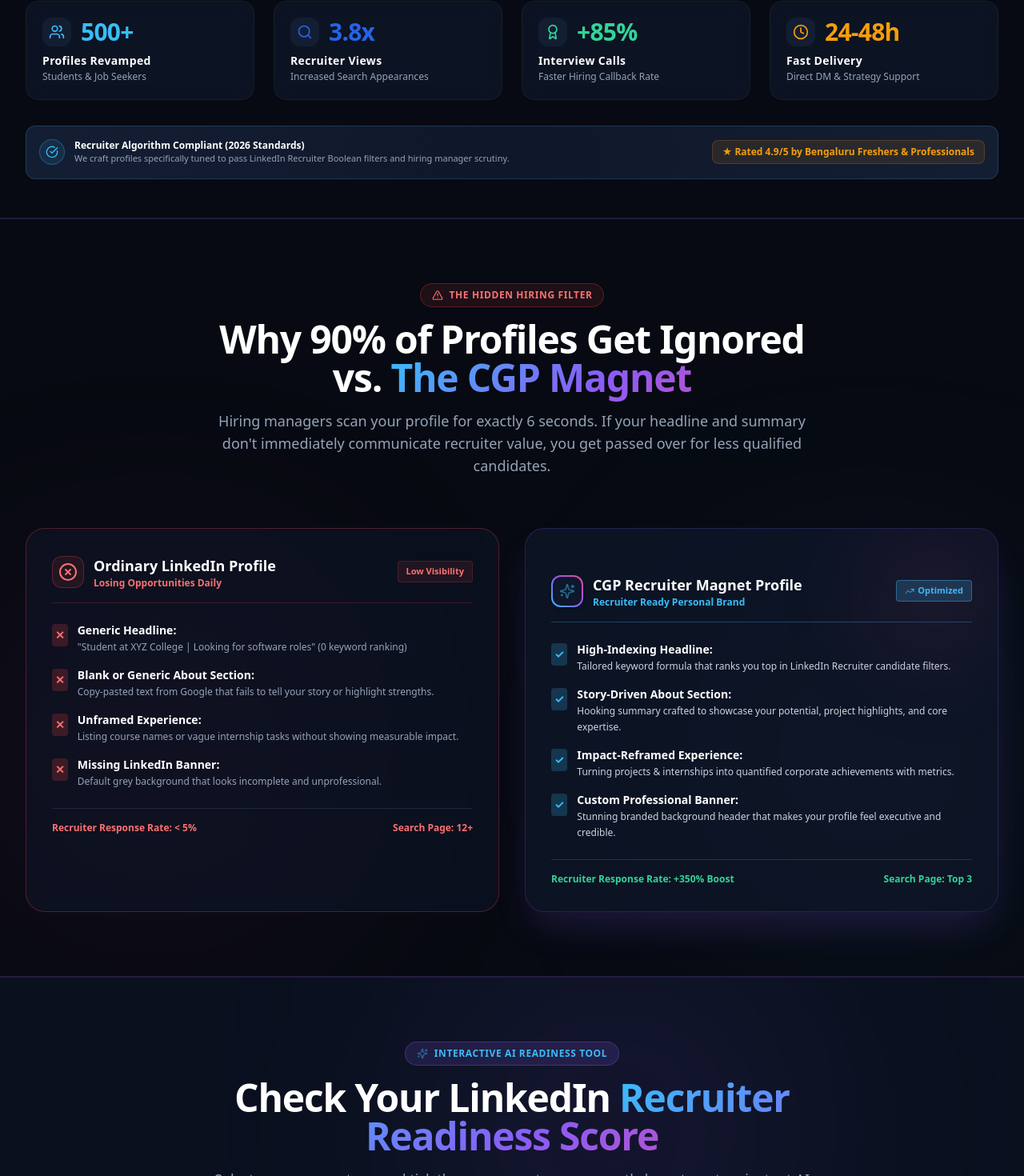
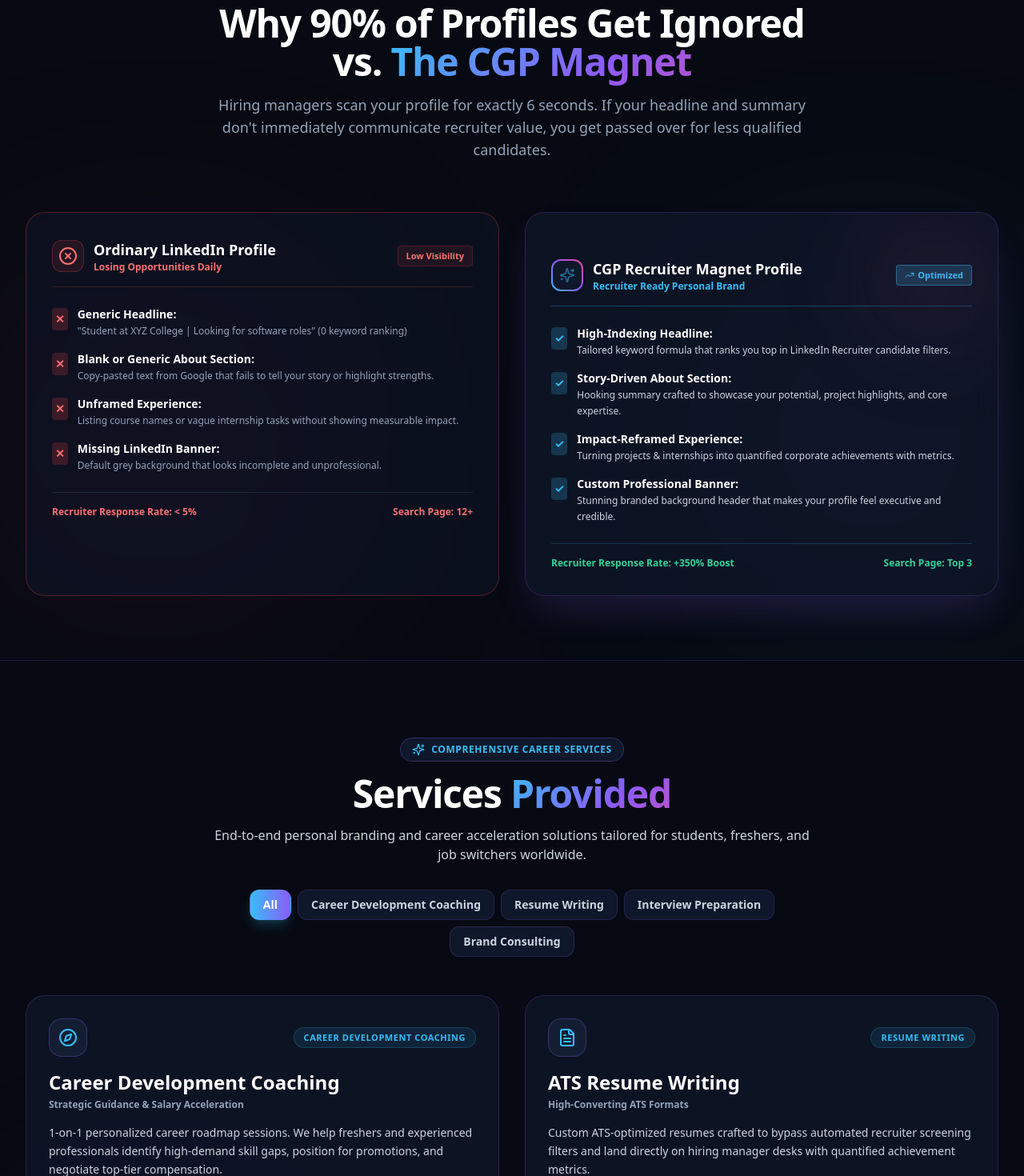
Before and after one commit to SaNjAy-bRo/career-growth-partner, a Next.js app: page / in a window 1280 px wide. Shown: the part 1309-2779 px from the top of the page at 80% size. Built offline with nearby package versions, Linux system fonts and the light colour scheme.

Commit message:
Reordered page sections (Hero -> We Show -> Services -> Packages -> Success Stories -> Free Resources -> FAQs) and updated Hero & Services components

```diff
--- a/src/app/page.tsx
+++ b/src/app/page.tsx
@@ -3,13 +3,11 @@
 import { useState } from "react";
 import Navbar from "@/components/Navbar";
 import Hero from "@/components/Hero";
-import StatsBanner from "@/components/StatsBanner";
 import ProblemVsSolution from "@/components/ProblemVsSolution";
-import AiProfileAuditTool from "@/components/AiProfileAuditTool";
 import ServicesGrid from "@/components/ServicesGrid";
-import BeforeAfterShowcase from "@/components/BeforeAfterShowcase";
 import PackagesSection from "@/components/PackagesSection";
 import Testimonials from "@/components/Testimonials";
+import AiProfileAuditTool from "@/components/AiProfileAuditTool";
 import FaqSection from "@/components/FaqSection";
 import Footer from "@/components/Footer";
 import AuditModal from "@/components/AuditModal";
@@ -27,40 +25,34 @@ export default function Home() {
 
   return (
     <main className="min-h-screen bg-cgp-bg text-white selection:bg-cgp-cyan selection:text-cgp-bg">
-      {/* Top Header Navigation */}
+      {/* 1. Top Header Navigation */}
       <Navbar onOpenAuditModal={handleOpenAuditModal} />
 
-      {/* Hero Section with Gemini Illuminations */}
+      {/* 2. Hero Section */}
       <Hero onOpenAuditModal={handleOpenAuditModal} />
 
-      {/* Stats & Trust Banner */}
-      <StatsBanner />
-
-      {/* Problem vs Solution */}
+      {/* 3. We Show: Problem vs Solution Transformation */}
       <ProblemVsSolution />
 
-      {/* Interactive AI Score Calculator Tool */}
+      {/* 4. Services Provided (Career Coaching, Resume Writing, Interview Prep, Brand Consulting) */}
+      <ServicesGrid onOpenAuditModal={handleOpenAuditModal} />
+
+      {/* 5. Packages & Pricing */}
+      <PackagesSection onOpenAuditModal={handleOpenAuditModal} />
+
+      {/* 6. Success Stories (Testimonials & Outcomes) */}
+      <Testimonials />
+
+      {/* 7. Some Free Resources (Interactive AI Score Readiness Tool) */}
       <AiProfileAuditTool onOpenAuditModal={handleOpenAuditModal} />
 
-      {/* Core Services Grid */}
-      <ServicesGrid onOpenAuditModal={handleOpenAuditModal} />
-
-      {/* Before vs After Profile Transformation Showcase */}
-      <BeforeAfterShowcase />
-
-      {/* Service Packages & Pricing */}
-      <PackagesSection onOpenAuditModal={handleOpenAuditModal} />
-
-      {/* Real Reviews & Testimonials */}
-      <Testimonials />
-
-      {/* Frequently Asked Questions */}
+      {/* 8. FAQs */}
       <FaqSection />
 
-      {/* High-Converting Footer */}
+      {/* 9. High-Converting Footer */}
       <Footer onOpenAuditModal={handleOpenAuditModal} />
 
-      {/* Interactive Free Audit Booking Modal */}
+      {/* Audit Modal Dialog */}
       <AuditModal isOpen={isAuditModalOpen} onClose={handleCloseAuditModal} />
     </main>
   );
--- a/src/components/Hero.tsx
+++ b/src/components/Hero.tsx
@@ -35,12 +35,6 @@ export default function Hero({ onOpenAuditModal }: HeroProps) {
         <div className="grid lg:grid-cols-12 gap-12 lg:gap-8 items-center">
           {/* Left Column: Copy & CTAs */}
           <div className="lg:col-span-7 space-y-6 text-center lg:text-left">
-            {/* Top Pill Badge */}
-            <div className="inline-flex items-center gap-2 px-4 py-1.5 rounded-full bg-cgp-card/90 border border-cgp-purple/40 text-cgp-cyan text-xs font-bold uppercase tracking-wider shadow-lg backdrop-blur-md">
-              <Sparkles className="w-4 h-4 text-cgp-cyan animate-pulse" />
-              <span>AI-Powered Personal Branding</span>
-            </div>
-
             {/* Headline */}
             <h1 className="text-4xl sm:text-5xl lg:text-6xl font-black text-white tracking-tight leading-[1.12]">
               We Turn LinkedIn Profiles into{" "}
@@ -65,7 +59,7 @@ export default function Hero({ onOpenAuditModal }: HeroProps) {
                 }`}
               >
                 <Award className="w-4 h-4" />
-                <span>For Students & Freshers</span>
+                <span>For Students</span>
               </button>
               <button
                 onClick={() => setActiveTab("jobseeker")}
@@ -76,7 +70,7 @@ export default function Hero({ onOpenAuditModal }: HeroProps) {
                 }`}
               >
                 <Briefcase className="w-4 h-4" />
-                <span>For Job Seekers & Switchers</span>
+                <span>For Job Seekers</span>
               </button>
             </div>
 
@@ -189,8 +183,8 @@ export default function Hero({ onOpenAuditModal }: HeroProps) {
         </div>
       </div>
 
-      {/* Bottom Glowing Particle Wave Canvas */}
-      <div className="relative z-10 pt-4 pb-20">
+      {/* Mobile Background Wave & Desktop Bottom Wave Canvas */}
+      <div className="absolute inset-0 z-0 opacity-80 pointer-events-none sm:relative sm:z-10 sm:pt-4 sm:pb-20 sm:opacity-95">
         <GeminiWaveCanvas />
       </div>
     </section>
--- a/src/components/ServicesGrid.tsx
+++ b/src/components/ServicesGrid.tsx
@@ -1,14 +1,14 @@
 "use client";
 
+import { useState } from "react";
 import {
-  GraduationCap,
-  Briefcase,
-  Search,
-  BookOpen,
-  TrendingUp,
-  FileCheck,
+  Compass,
+  FileText,
+  UserCheck,
+  Award,
   ArrowUpRight,
   Sparkles,
+  CheckCircle2,
 } from "lucide-react";
 
 interface ServicesGridProps {
@@ -16,148 +16,167 @@ interface ServicesGridProps {
 }
 
 export default function ServicesGrid({ onOpenAuditModal }: ServicesGridProps) {
+  const [selectedTag, setSelectedTag] = useState<string>("All");
+
+  const serviceCategories = [
+    "All",
+    "Career Development Coaching",
+    "Resume Writing",
+    "Interview Preparation",
+    "Brand Consulting",
+  ];
+
   const services = [
     {
-      icon: GraduationCap,
-      title: "Student Profile Makeover",
-      subtitle: "First Impression Excellence",
+      category: "Career Development Coaching",
+      icon: Compass,
+      title: "Career Development Coaching",
+      subtitle: "Strategic Guidance & Salary Acceleration",
       description:
-        "Build a commanding corporate brand as a college student. Convert academic assignments, tech stacks, and campus roles into recruiter-ready proof of ability.",
-      tags: ["Student Branding", "Fresher Positioning", "Academic Reframing"],
+        "1-on-1 personalized career roadmap sessions. We help freshers and experienced professionals identify high-demand skill gaps, position for promotions, and negotiate top-tier compensation.",
+      features: [
+        "1-on-1 Strategic Career Assessment",
+        "Target Role & Industry Roadmap",
+        "Offer & Salary Negotiation Playbook",
+      ],
       color: "from-cgp-cyan via-cgp-blue to-cgp-purple",
     },
     {
-      icon: Briefcase,
-      title: "Job Seeker Transformation",
-      subtitle: "Recruiter Magnet Blueprint",
+      category: "Resume Writing",
+      icon: FileText,
+      title: "ATS Resume Writing",
+      subtitle: "High-Converting ATS Formats",
       description:
-        "Make your profile impossible to miss for HR managers. We align your experience with active market demands to generate high-paying interview calls.",
-      tags: ["Recruiter Search", "Career Transition", "High Callback Rate"],
+        "Custom ATS-optimized resumes crafted to bypass automated recruiter screening filters and land directly on hiring manager desks with quantified achievement metrics.",
+      features: [
+        "ATS Keyword & Schema Parsing",
+        "Executive & Fresher Role Customization",
+        "Editable Word & PDF Deliverables",
+      ],
       color: "from-cgp-purple via-cgp-pink to-cgp-blue",
     },
     {
-      icon: Search,
-      title: "Headline SEO Optimization",
-      subtitle: "Rank Top in Candidate Search",
+      category: "Interview Preparation",
+      icon: UserCheck,
+      title: "Interview Preparation",
+      subtitle: "Mock Interviews & Pitch Mastery",
       description:
-        "Replace generic headlines with search-indexed formulas that make your profile pop up first when recruiters filter by target role keywords.",
-      tags: ["Keyword Indexing", "ATS Search", "Recruiter Boolean"],
+        "Master high-stakes technical & behavioral interview rounds. Practice with industry mentors, refine your elevator pitch, and answer STAR-method questions with bulletproof confidence.",
+      features: [
+        "Mock Technical & HR Interviews",
+        "STAR Method Answer Structuring",
+        "Confidence & Elevator Pitch Coaching",
+      ],
       color: "from-cgp-cyan to-cgp-indigo",
     },
     {
-      icon: BookOpen,
-      title: "About Section Storywriting",
-      subtitle: "Hooking Career Narrative",
+      category: "Brand Consulting",
+      icon: Award,
+      title: "LinkedIn Brand Consulting",
+      subtitle: "Recruiter Magnet Optimization",
       description:
-        "Tell your personal journey with punchy, high-impact storytelling. Create instant emotional connection while showcasing core technical competencies.",
-      tags: ["Personal Branding", "Storytelling", "Executive Pitch"],
+        "Transform your LinkedIn profile into an automated inbound lead engine. We optimize your headline, about section, featured media, and algorithm search index.",
+      features: [
+        "Search Keyword & Index Optimization",
+        "Executive About Section Storytelling",
+        "Inbound Recruiter Outreach Hook",
+      ],
       color: "from-cgp-pink to-purple-600",
-    },
-    {
-      icon: TrendingUp,
-      title: "Experience Reframing",
-      subtitle: "Turn Tasks into Achievements",
-      description:
-        "Transform routine job duties and internship tasks into quantified corporate achievements with metrics, tool tags, and quantifiable results.",
-      tags: ["Metrics & Impact", "Skill Mapping", "Corporate Reframing"],
-      color: "from-amber-500 to-cgp-pink",
-    },
-    {
-      icon: FileCheck,
-      title: "Resume & Profile Alignment",
-      subtitle: "360° Personal Brand Sync",
-      description:
-        "Ensure seamless consistency between your resume, portfolio links, and LinkedIn presence so hiring managers see a unified top-tier candidate.",
-      tags: ["Resume Sync", "Portfolio Integration", "Brand Unity"],
-      color: "from-emerald-400 to-cgp-cyan",
     },
   ];
 
+  const filteredServices =
+    selectedTag === "All"
+      ? services
+      : services.filter((s) => s.category === selectedTag);
+
   return (
-    <section id="services" className="py-20 bg-cgp-bg text-white relative overflow-hidden border-y border-cgp-purple/20">
-      {/* Gemini Background Orbs */}
-      <div className="absolute top-1/3 left-10 w-96 h-96 bg-cgp-purple/15 rounded-full blur-[140px] pointer-events-none" />
-      <div className="absolute bottom-10 right-10 w-96 h-96 bg-cgp-cyan/15 rounded-full blur-[140px] pointer-events-none" />
+    <section id="services" className="py-24 bg-cgp-bg text-white relative overflow-hidden">
+      {/* Background Accent Glow */}
+      <div className="absolute top-1/2 left-0 w-96 h-96 bg-cgp-purple/10 rounded-full blur-[120px] pointer-events-none" />
+      <div className="absolute bottom-0 right-0 w-96 h-96 bg-cgp-cyan/10 rounded-full blur-[120px] pointer-events-none" />
 
-      <div className="max-w-7xl mx-auto px-4 sm:px-6 lg:px-8 relative z-10">
+      <div className="max-w-7xl mx-auto px-4 sm:px-6 lg:px-8 relative z-10 space-y-12">
         {/* Section Header */}
-        <div className="text-center max-w-3xl mx-auto space-y-4 mb-16">
-          <div className="inline-flex items-center gap-2 px-3.5 py-1.5 rounded-full bg-cgp-purple/15 border border-cgp-purple/30 text-cgp-cyan text-xs font-bold uppercase tracking-wider shadow-sm">
-            <Sparkles className="w-3.5 h-3.5 animate-pulse text-cgp-cyan" />
-            <span>Tailored Solutions</span>
+        <div className="text-center space-y-4 max-w-3xl mx-auto">
+          <div className="inline-flex items-center gap-2 px-3.5 py-1.5 rounded-full bg-cgp-card border border-cgp-purple/30 text-cgp-cyan text-xs font-bold uppercase tracking-wider">
+            <Sparkles className="w-4 h-4 text-cgp-cyan" />
+            <span>Comprehensive Career Services</span>
           </div>
+          <h2 className="text-3xl sm:text-4xl lg:text-5xl font-black tracking-tight text-white">
+            Services <span className="gemini-text-gradient">Provided</span>
+          </h2>
+          <p className="text-slate-300 text-sm sm:text-base">
+            End-to-end personal branding and career acceleration solutions tailored for students, freshers, and job switchers worldwide.
+          </p>
 
-          <h2 className="text-3xl sm:text-4xl lg:text-5xl font-black text-white tracking-tight">
-            Our Core Career Transformation{" "}
-            <span className="gemini-text-gradient">
-              Services
-            </span>
-          </h2>
-
-          <p className="text-base sm:text-lg text-cgp-textMuted leading-relaxed">
-            From fresher positioning to recruiter search optimization, we provide end-to-end profile makeovers that get you noticed.
-          </p>
+          {/* Filter Badges matching screenshot */}
+          <div className="flex flex-wrap items-center justify-center gap-2 pt-4">
+            {serviceCategories.map((category, idx) => (
+              <button
+                key={idx}
+                onClick={() => setSelectedTag(category)}
+                className={`px-4 py-2 rounded-xl text-xs sm:text-sm font-bold transition-all border ${
+                  selectedTag === category
+                    ? "bg-gradient-to-r from-cgp-cyan to-cgp-purple text-white border-transparent shadow-lg shadow-cgp-cyan/20"
+                    : "bg-cgp-card text-slate-300 border-cgp-purple/20 hover:border-cgp-cyan/50 hover:text-white"
+                }`}
+              >
+                {category}
+              </button>
+            ))}
+          </div>
         </div>
 
-        {/* Services Grid */}
-        <div className="grid md:grid-cols-2 lg:grid-cols-3 gap-6 sm:gap-8">
-          {services.map((service, idx) => {
-            const IconComp = service.icon;
+        {/* Services Cards Grid */}
+        <div className="grid md:grid-cols-2 gap-6 sm:gap-8">
+          {filteredServices.map((service, idx) => {
+            const Icon = service.icon;
             return (
               <div
                 key={idx}
-                className="group relative glass-card glass-card-hover rounded-3xl p-6 sm:p-8 flex flex-col justify-between border border-cgp-purple/25 transition-all duration-300"
+                className="glass-card rounded-3xl p-7 border border-cgp-purple/25 hover:border-cgp-cyan/50 transition-all duration-300 flex flex-col justify-between group bg-cgp-card/90 space-y-6"
               >
                 <div className="space-y-4">
-                  {/* Top Bar */}
                   <div className="flex items-center justify-between">
-                    <div className={`w-12 h-12 rounded-xl bg-gradient-to-br ${service.color} p-0.5 shadow-lg shadow-cgp-purple/20`}>
-                      <div className="w-full h-full bg-cgp-card rounded-[10px] flex items-center justify-center text-cgp-cyan">
-                        <IconComp className="w-6 h-6" />
-                      </div>
+                    <div className="w-12 h-12 rounded-2xl bg-cgp-surface border border-cgp-purple/30 flex items-center justify-center text-cgp-cyan group-hover:scale-110 transition-transform">
+                      <Icon className="w-6 h-6" />
                     </div>
-                    <span className="text-xs text-cgp-textMuted font-mono">0{idx + 1}</span>
+                    <span className="text-[11px] font-bold text-cgp-cyan uppercase tracking-wider px-3 py-1 rounded-full bg-cgp-cyan/10 border border-cgp-cyan/20">
+                      {service.category}
+                    </span>
                   </div>
 
-                  {/* Title */}
                   <div>
-                    <h3 className="text-xl font-bold text-white group-hover:text-cgp-cyan transition-colors">
+                    <h3 className="text-xl sm:text-2xl font-black text-white group-hover:text-cgp-cyan transition-colors">
                       {service.title}
                     </h3>
-                    <p className="text-xs font-bold text-cgp-cyan mt-0.5">{service.subtitle}</p>
+                    <p className="text-xs font-bold text-slate-400 mt-1">
+                      {service.subtitle}
+                    </p>
                   </div>
 
-                  {/* Description */}
-                  <p className="text-xs sm:text-sm text-cgp-textMuted leading-relaxed">
+                  <p className="text-sm text-slate-300 leading-relaxed">
                     {service.description}
                   </p>
 
-                  {/* Tags */}
-                  <div className="flex flex-wrap gap-1.5 pt-2">
-                    {service.tags.map((tag, tIdx) => (
-                      <span
-                        key={tIdx}
-                        className="px-2.5 py-1 rounded-md text-[10px] font-medium bg-cgp-surface text-slate-300 border border-white/5"
-                      >
-                        #{tag}
-                      </span>
+                  <div className="space-y-2 pt-2 border-t border-slate-800">
+                    {service.features.map((feat, fIdx) => (
+                      <div key={fIdx} className="flex items-center gap-2 text-xs text-slate-200">
+                        <CheckCircle2 className="w-4 h-4 text-emerald-400 shrink-0" />
+                        <span>{feat}</span>
+                      </div>
                     ))}
                   </div>
                 </div>
 
-                {/* Bottom Action CTA */}
-                <div className="pt-6 mt-6 border-t border-slate-800 flex items-center justify-between">
-                  <button
-                    onClick={onOpenAuditModal}
-                    className="text-xs font-bold text-white group-hover:text-cgp-cyan flex items-center gap-1 transition-colors"
-                  >
-                    <span>Get Started</span>
-                    <ArrowUpRight className="w-4 h-4 group-hover:translate-x-0.5 group-hover:-translate-y-0.5 transition-transform" />
-                  </button>
-                  <span className="text-[10px] text-emerald-400 font-bold bg-emerald-500/10 px-2 py-0.5 rounded border border-emerald-500/20">
-                    Recruiter Ready
-                  </span>
-                </div>
+                <button
+                  onClick={onOpenAuditModal}
+                  className="w-full py-3.5 px-5 rounded-2xl bg-cgp-surface border border-cgp-purple/30 hover:border-cgp-cyan text-white font-bold text-xs sm:text-sm flex items-center justify-center gap-2 group-hover:bg-gradient-to-r group-hover:from-cgp-cyan group-hover:to-cgp-purple transition-all"
+                >
+                  <span>Get Started with {service.title}</span>
+                  <ArrowUpRight className="w-4 h-4" />
+                </button>
               </div>
             );
           })}
```
